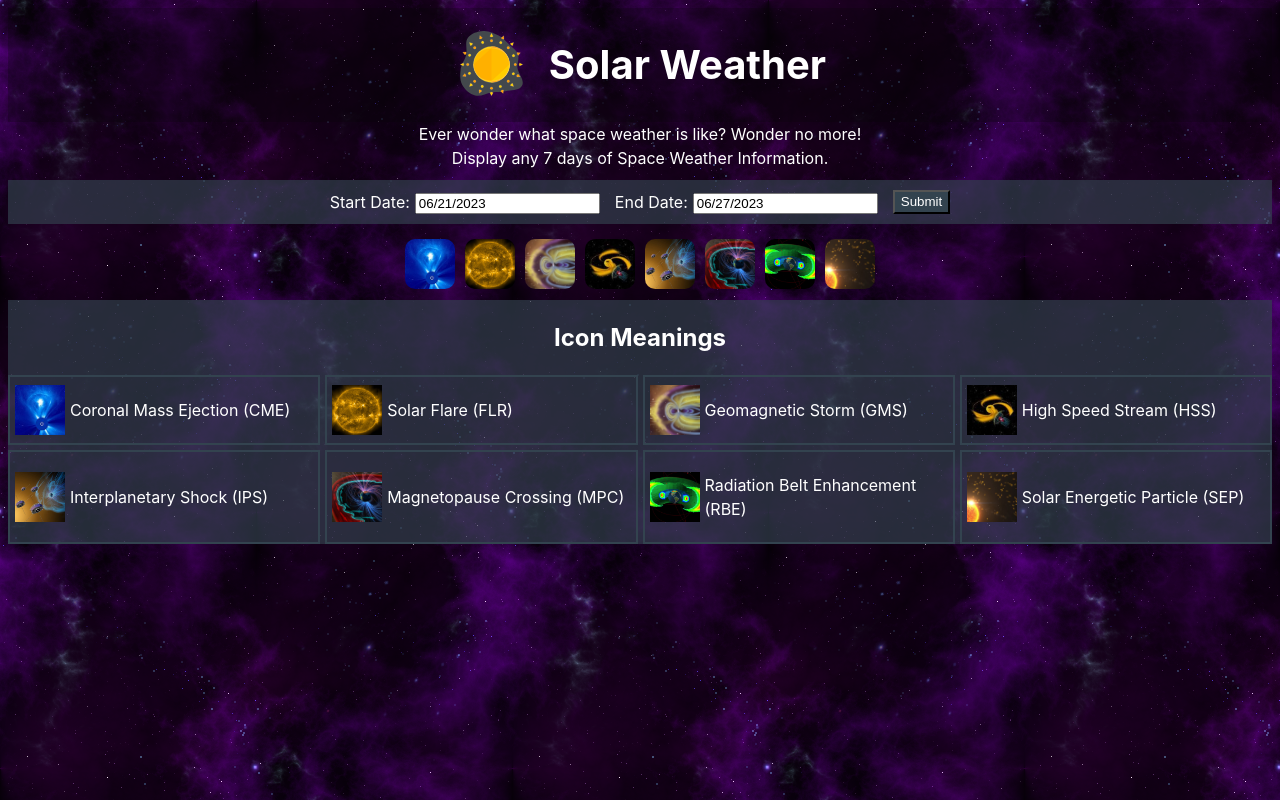
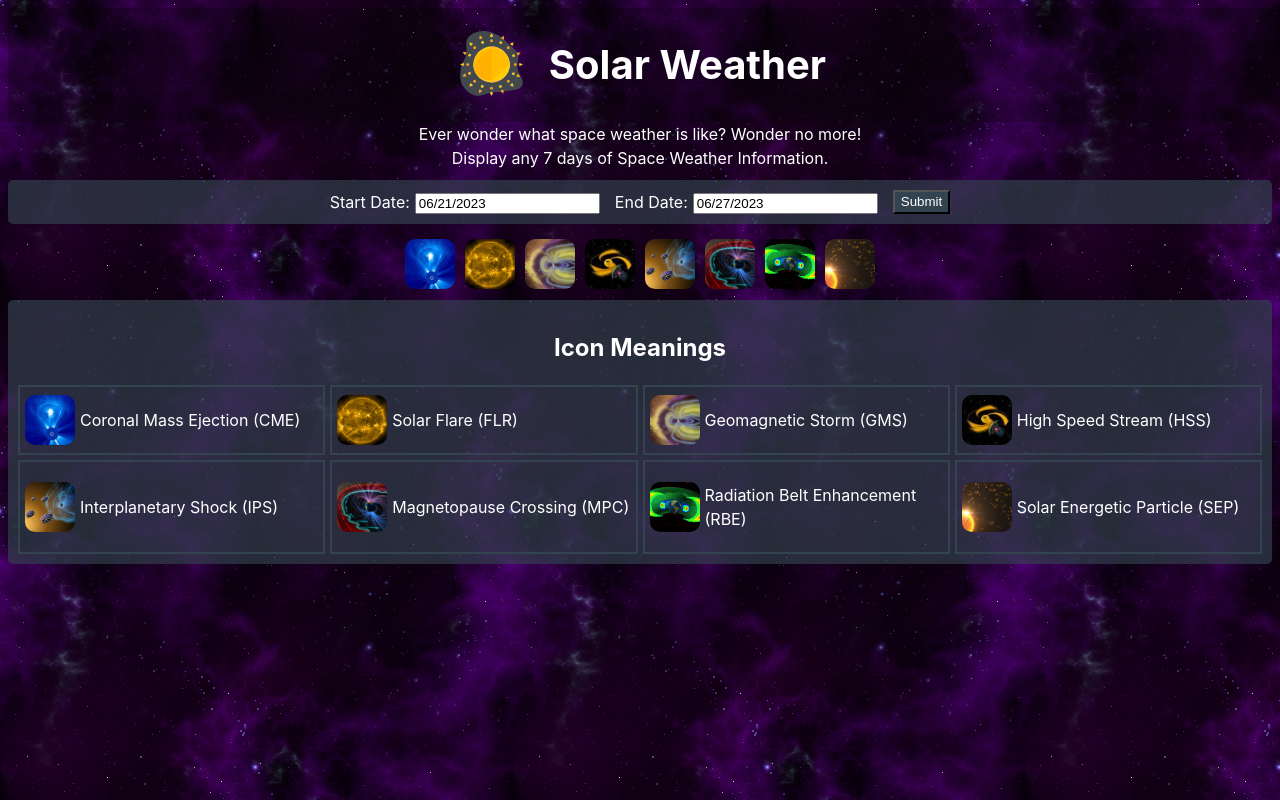
Before and after one commit to manh9203/solar-weather, a React (Vite) app: page / in a window 1280 px wide. Built offline with nearby package versions, Linux system fonts and the light colour scheme.

Commit message:
Quick fix to legend

```diff
--- a/src/App.css
+++ b/src/App.css
@@ -20,6 +20,7 @@ header {
   margin: 10px auto;
   padding: 10px;
   background-color: #33434faa;
+  border-radius: 5px;
 }
 .dateForm > div {
   display: flex;
@@ -33,7 +34,7 @@ header {
 .eventIcon {
   margin: 5px;
 }
-.eventIcon img {
+.legendGrid img, .eventIcon img {
   border-radius: 10px;
 }
 .temp {
@@ -46,7 +47,9 @@ header {
   flex-direction: column;
   align-items: center;
   background-color: #33434faa;
-  width: 100%;
+  width: calc(100% - 20px);
+  padding: 10px;
+  border-radius: 5px;
 }
 .legendGrid {
   display: grid;
```
